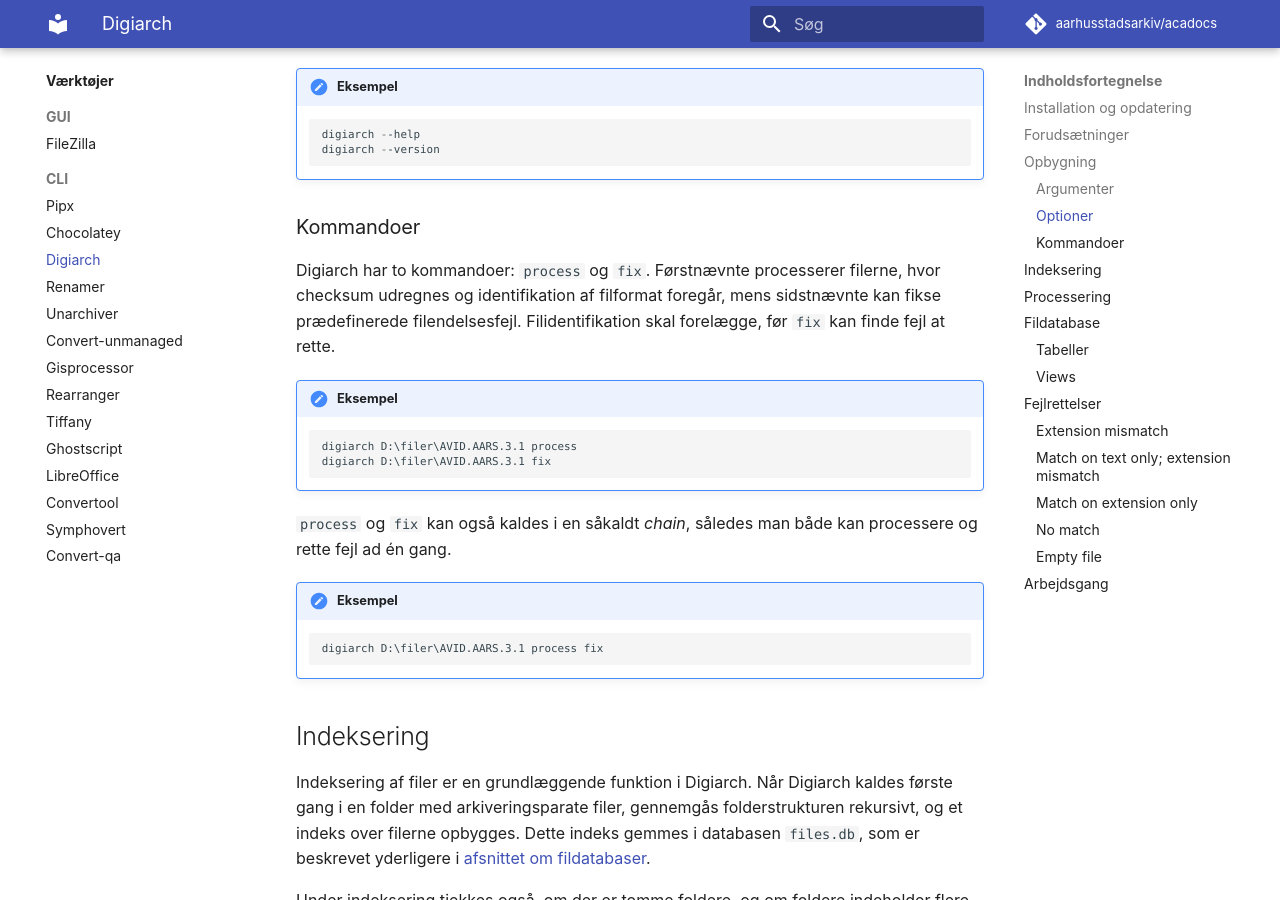
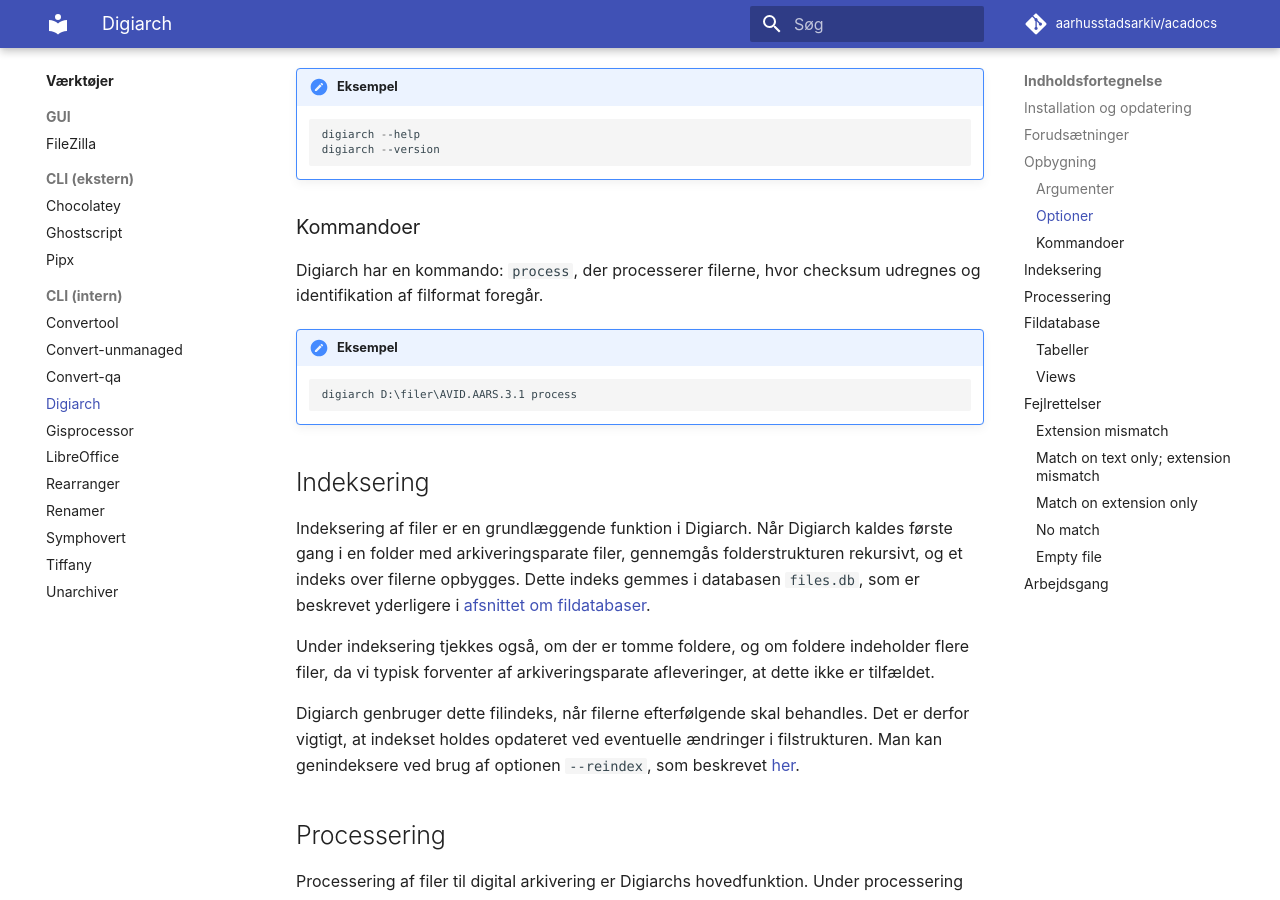
Before and after one commit to aarhusstadsarkiv/acadocs, an MkDocs documentation site: the page built from docs/tools/digiarch.md, in a window 1280 px wide and 900 px high, scrolled down 2463 px. Built offline with MkDocs 1.6.1 and Material for MkDocs 9.7.7, drawn with Linux system fonts in a browser that asks for light colours; comment, search, counter and statistics services are not loaded.

Commit message:
Small text changes

````diff
--- a/docs/tools/digiarch.md
+++ b/docs/tools/digiarch.md
@@ -94,19 +94,11 @@
 
 
 ### Kommandoer
-Digiarch har to kommandoer: `process` og `fix`. Førstnævnte processerer filerne, hvor checksum udregnes og identifikation af filformat foregår, mens sidstnævnte kan fikse prædefinerede filendelsesfejl. Filidentifikation skal forelægge, før `fix` kan finde fejl at rette.
+Digiarch har en kommando: `process`, der processerer filerne, hvor checksum udregnes og identifikation af filformat foregår.
 
 !!! hint "Eksempel"
     ```
     digiarch D:\filer\AVID.AARS.3.1 process
-    digiarch D:\filer\AVID.AARS.3.1 fix
-    ```
-
-`process` og `fix` kan også kaldes i en såkaldt *chain*, således man både kan processere og rette fejl ad én gang.
-
-!!! hint "Eksempel"
-    ```
-    digiarch D:\filer\AVID.AARS.3.1 process fix
     ```
 
 
--- a/mkdocs.yml
+++ b/mkdocs.yml
@@ -42,21 +42,23 @@
     - Introduktion: tools/index.md
     - GUI:
       - FileZilla: tools/filezilla.md
-    - CLI:
+    - CLI (ekstern):
+      - Chocolatey: tools/chocolatey.md
+      - Ghostscript: tools/ghostscript.md
       - Pipx: tools/pipx.md
-      - Chocolatey: tools/chocolatey.md
+    - CLI (intern):
+      - Convertool: tools/convertool.md
+      - Convert-unmanaged: tools/convert-unmanaged.md
+      - Convert-qa: tools/convert-qa.md
       - Digiarch: tools/digiarch.md
+      - Gisprocessor: tools/gis_processor.md
+      - LibreOffice: tools/libreoffice.md
+      - Rearranger: tools/rearranger.md
       - Renamer: tools/renamer.md
+      - Symphovert: tools/symphovert.md
+      - Tiffany: tools/tiffany.md
       - Unarchiver: tools/unarchiver.md
-      - Convert-unmanaged: tools/convert-unmanaged.md
-      - Gisprocessor: tools/gis_processor.md
-      - Rearranger: tools/rearranger.md
-      - Tiffany: tools/tiffany.md
-      - Ghostscript: tools/ghostscript.md
-      - LibreOffice: tools/libreoffice.md
-      - Convertool: tools/convertool.md
-      - Symphovert: tools/symphovert.md
-      - Convert-qa: tools/convert-qa.md
+
   # - Blanketter:
   #   - Introduktion: documents/index.md
   - Arkiveringsversioner:
````
Also changed, not shown: docs/processes/convert-files.md (+4 -15 lines), docs/processes/identify-files.md (+14 -23 lines), docs/tools/renamer.md (+2 -2 lines).
